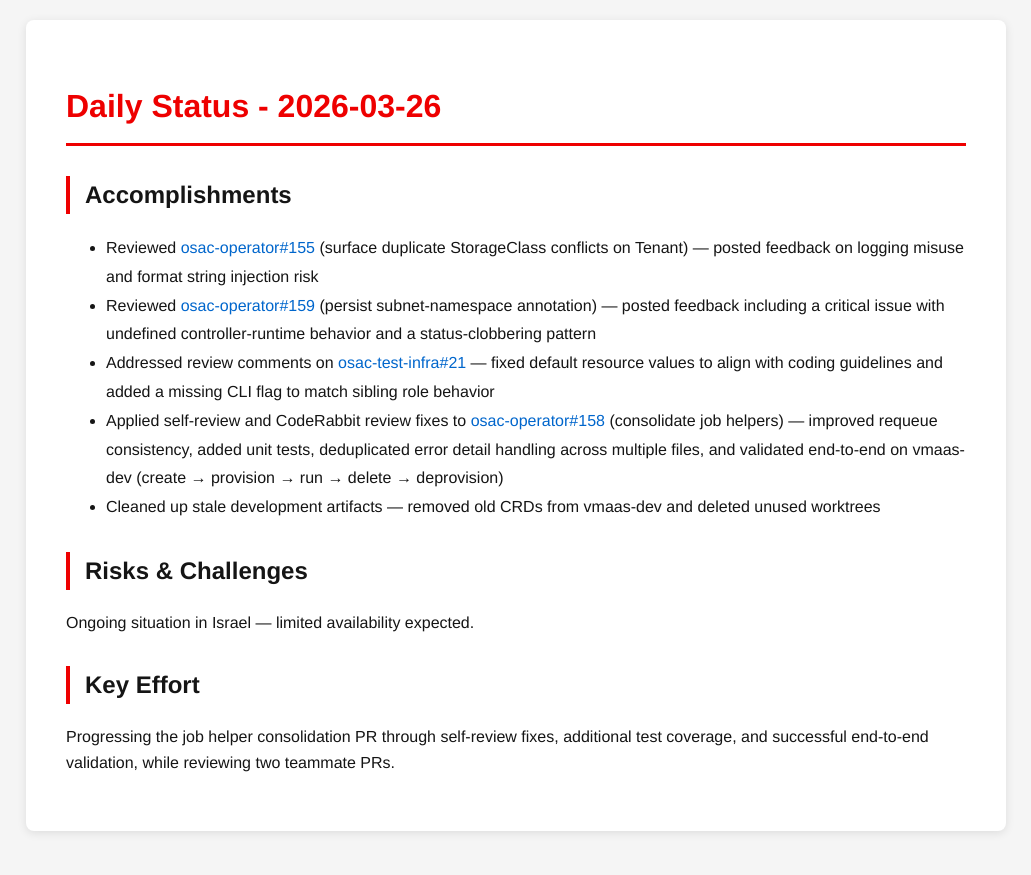
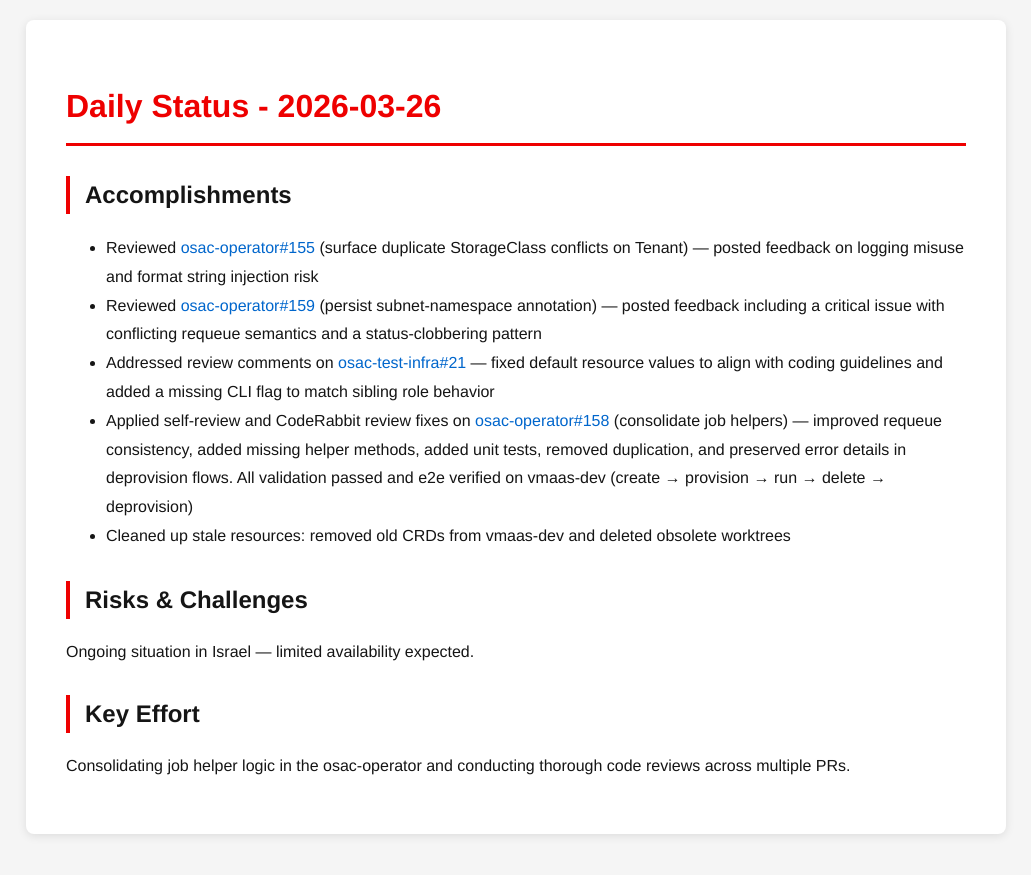
Before and after one commit to tzvatot/daily-status, a Jekyll site: the page built from 2026-03-26.md, in a window 1280 px wide. Shown: the top 875 px of the page, without its empty margins (124-1155 px from the left). Built offline with Jekyll 4.4.1, drawn with Linux system fonts in a browser that asks for light colours.

Commit message:
Daily status update - 2026-03-26

```diff
--- a/2026-03-26.md
+++ b/2026-03-26.md
@@ -8,13 +8,13 @@ date: 2026-03-26
 
 ## Accomplishments
 - Reviewed [osac-operator#155](https://github.com/osac-project/osac-operator/pull/155) (surface duplicate StorageClass conflicts on Tenant) — posted feedback on logging misuse and format string injection risk
-- Reviewed [osac-operator#159](https://github.com/osac-project/osac-operator/pull/159) (persist subnet-namespace annotation) — posted feedback including a critical issue with undefined controller-runtime behavior and a status-clobbering pattern
+- Reviewed [osac-operator#159](https://github.com/osac-project/osac-operator/pull/159) (persist subnet-namespace annotation) — posted feedback including a critical issue with conflicting requeue semantics and a status-clobbering pattern
 - Addressed review comments on [osac-test-infra#21](https://github.com/osac-project/osac-test-infra/pull/21) — fixed default resource values to align with coding guidelines and added a missing CLI flag to match sibling role behavior
-- Applied self-review and CodeRabbit review fixes to [osac-operator#158](https://github.com/osac-project/osac-operator/pull/158) (consolidate job helpers) — improved requeue consistency, added unit tests, deduplicated error detail handling across multiple files, and validated end-to-end on vmaas-dev (create → provision → run → delete → deprovision)
-- Cleaned up stale development artifacts — removed old CRDs from vmaas-dev and deleted unused worktrees
+- Applied self-review and CodeRabbit review fixes on [osac-operator#158](https://github.com/osac-project/osac-operator/pull/158) (consolidate job helpers) — improved requeue consistency, added missing helper methods, added unit tests, removed duplication, and preserved error details in deprovision flows. All validation passed and e2e verified on vmaas-dev (create → provision → run → delete → deprovision)
+- Cleaned up stale resources: removed old CRDs from vmaas-dev and deleted obsolete worktrees
 
 ## Risks & Challenges
 Ongoing situation in Israel — limited availability expected.
 
 ## Key Effort
-Progressing the job helper consolidation PR through self-review fixes, additional test coverage, and successful end-to-end validation, while reviewing two teammate PRs.
+Consolidating job helper logic in the osac-operator and conducting thorough code reviews across multiple PRs.
```
